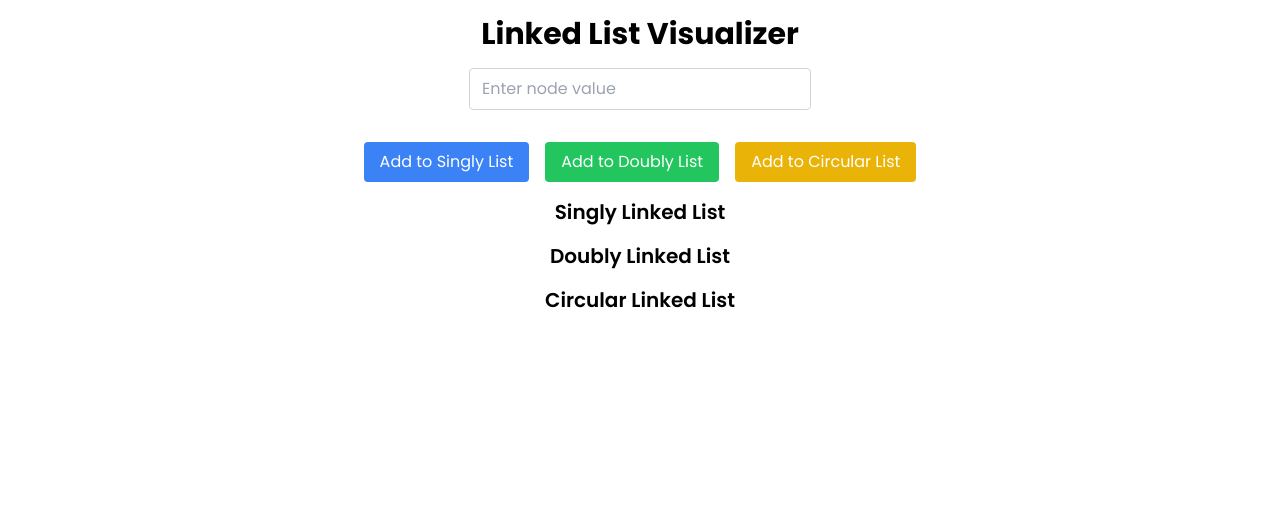
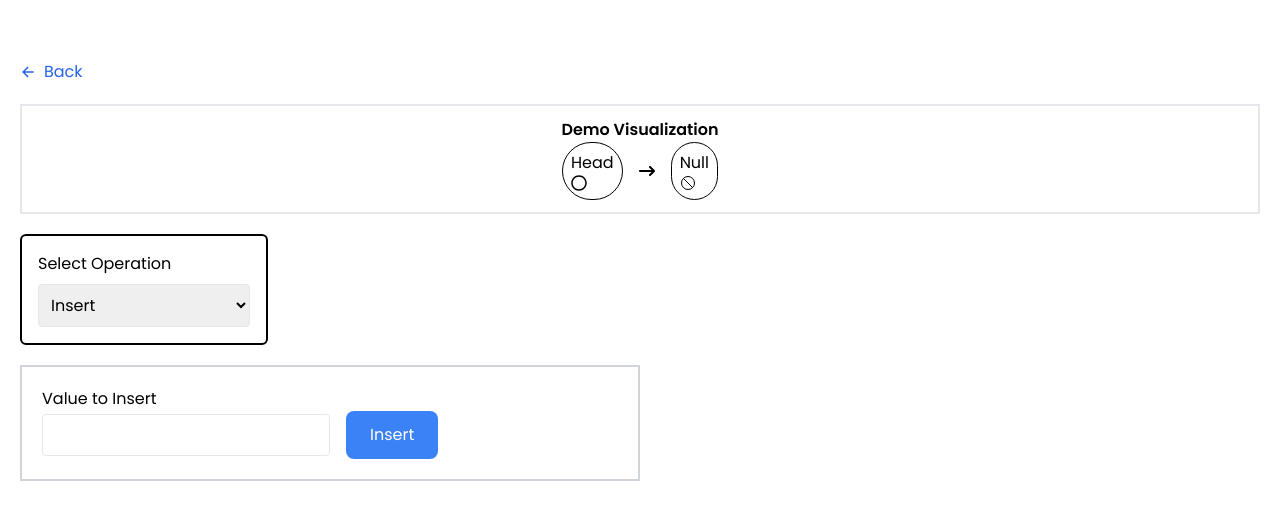
Before and after one commit to BryanLomerio/Data-Structures-playground, a React (Vite) app: page /linked-list-visualizer in a window 1280 px wide. Shown: the top 520 px of the page. Built offline with nearby package versions, Linux system fonts and the light colour scheme.

Commit message:
feat: add Linkedlist visualizer

```diff
--- a/src/components/array/ArrayVisualizer.jsx
+++ b/src/components/array/ArrayVisualizer.jsx
@@ -216,7 +216,7 @@ const ArrayVisualizer = () => {
                                 {element}
 
                                 {/* Index Indicator */}
-                                <div className="relative bottom-0 left-0 right-0 text-center text-xs text-red-300">
+                                <div className="relative bottom-0 left-0 right-0 text-center text-xs text-red-600">
                                     {index}
                                 </div>
                             </div>
--- a/src/components/linkedlist/CircularLinkedList.jsx
+++ /dev/null
@@ -1,28 +0,0 @@
-import React from 'react';
-import { FaArrowRight } from "react-icons/fa";
-import { FaArrowRotateLeft } from "react-icons/fa6";
-
-const CircularLinkedList = ({ list }) => {
-  return (
-    <div className="my-4">
-      <h2 className="text-xl font-semibold">Circular Linked List</h2>
-      <div className="flex items-center space-x-4">
-        {list.map((node, index) => (
-          <div key={index} className="flex items-center">
-            <div className="bg-yellow-500 text-white px-4 py-2 rounded-full">
-              {node.value}
-            </div>
-            {index < list.length - 1 && (
-              <div className="text-gray-500"><FaArrowRight /></div>
-            )}
-          </div>
-        ))}
-        {list.length > 0 && (
-          <div className="text-gray-500"><FaArrowRotateLeft /></div>
-        )}
-      </div>
-    </div>
-  );
-};
-
-export default CircularLinkedList;
--- /dev/null
+++ b/src/components/linkedlist/DeleteForm.jsx
@@ -0,0 +1,30 @@
+import React from 'react';
+
+const DeleteForm = ({ linkedList, selectedDelete, setSelectedDelete, deleteNode }) => (
+  <div className="mb-5">
+    <label className="block">Select Node to Delete</label>
+    <select
+      className="border p-2 rounded w-full"
+      value={selectedDelete}
+      onChange={(e) => setSelectedDelete(e.target.value)}
+    >
+      <option value="">-- Select --</option>
+      {linkedList.map((node, index) => (
+        <option key={index} value={node.value}>
+          {node.value}
+        </option>
+      ))}
+    </select>
+    <button
+      onClick={() => {
+        deleteNode(selectedDelete);
+        setSelectedDelete(null);
+      }}
+      className="px-6 py-3 bg-red-500 text-white rounded-lg mt-4"
+    >
+      Delete
+    </button>
+  </div>
+);
+
+export default DeleteForm;
--- a/src/components/linkedlist/DoublyLinkedList.jsx
+++ /dev/null
@@ -1,27 +0,0 @@
-import React from 'react';
-import { FaArrowRight, FaArrowLeft } from "react-icons/fa";
-
-
-const DoublyLinkedList = ({ list }) => {
-  return (
-    <div className="my-4">
-      <h2 className="text-xl font-semibold">Doubly Linked List</h2>
-      <div className="flex items-center space-x-4">
-        {list.map((node, index) => (
-          <div key={index} className="flex items-center">
-            {index > 0 && <div className="text-gray-500"><FaArrowLeft />
-                </div>}
-            <div className="bg-green-500 text-white px-4 py-2 rounded-full">
-              {node.value}
-            </div>
-            {index < list.length - 1 && (
-              <div className="text-gray-500"><FaArrowRight /></div>
-            )}
-          </div>
-        ))}
-      </div>
-    </div>
-  );
-};
-
-export default DoublyLinkedList;
--- /dev/null
+++ b/src/components/linkedlist/InsertForm.jsx
@@ -0,0 +1,24 @@
+import React from 'react';
+
+const InsertForm = ({ inputValue, setInputValue, insertNode }) => (
+  <div className="relative mb-5 border-black p-5 border-2 border-gray-300 w-[50%] right-0">
+    <label className="block">Value to Insert</label>
+    <input
+      className="border p-2 rounded w-[50%]"
+      type="text"
+      value={inputValue}
+      onChange={(e) => setInputValue(e.target.value)}
+    />
+    <button
+      onClick={() => {
+        insertNode(inputValue);
+        setInputValue('');
+      }}
+      className="px-6 py-3 bg-blue-500 text-white rounded-lg ml-4"
+    >
+      Insert
+    </button>
+  </div>
+);
+
+export default InsertForm;
--- /dev/null
+++ b/src/components/linkedlist/LinkedListDemo.jsx
@@ -0,0 +1,25 @@
+import React from 'react';
+import { FaRegCircle } from "react-icons/fa";
+import { FaArrowRightLong } from "react-icons/fa6";
+import { IoBanOutline } from "react-icons/io5";
+
+const LinkedListDemo = ({ linkedList }) => (
+  <div className="flex justify-between space-x-4 mb-5">
+    <div className="flex-1 border-2 p-3">
+      <h3 className="text-center font-semibold">Demo Visualization</h3>
+      <div className="flex justify-center items-center space-x-4">
+        <span className='border border-black rounded-full p-2'>Head <FaRegCircle /></span>
+        <span><FaArrowRightLong /></span>
+        {linkedList.map((node, index) => (
+          <div key={index} className="flex items-center">
+            <span className="px-4 py-2 border border-red-600 rounded-full">{node.value}</span>
+            {node.next && <span className="mx-2"><FaArrowRightLong /></span>}
+          </div>
+        ))}
+        <span className="ml-4 border border-black rounded-full p-2">Null <IoBanOutline /></span>
+      </div>
+    </div>
+  </div>
+);
+
+export default LinkedListDemo;
--- a/src/components/linkedlist/NodeInput.jsx
+++ /dev/null
@@ -1,17 +0,0 @@
-import React from 'react';
-
-const NodeInput = ({ inputValue, setInputValue }) => {
-  return (
-    <div className="mb-4 flex items-center gap-2">
-      <input
-        type="text"
-        placeholder="Enter node value"
-        value={inputValue}
-        onChange={(e) => setInputValue(e.target.value)}
-        className="border border-gray-300 rounded px-3 py-2"
-      />
-    </div>
-  );
-};
-
-export default NodeInput;
--- /dev/null
+++ b/src/components/linkedlist/OperationsMenu.jsx
@@ -0,0 +1,18 @@
+import React from 'react';
+
+const OperationsMenu = ({ operation, setOperation }) => (
+  <div className="mb-5 border-solid border-2 border-black w-[20%] p-4 rounded-md">
+    <label className="block mb-2">Select Operation</label>
+    <select
+      className="border p-2 rounded w-full"
+      value={operation}
+      onChange={(e) => setOperation(e.target.value)}
+    >
+      <option value="insert">Insert</option>
+      <option value="delete">Delete</option>
+      <option value="utilities">Utilities</option>
+    </select>
+  </div>
+);
+
+export default OperationsMenu;
--- a/src/components/linkedlist/SinglyLinkedList.jsx
+++ /dev/null
@@ -1,25 +0,0 @@
-
-import React from 'react';
-import { FaArrowRight } from "react-icons/fa";
-
-const SinglyLinkedList = ({ list }) => {
-  return (
-    <div className="my-4">
-      <h2 className="text-xl font-semibold">Singly Linked List</h2>
-      <div className="flex items-center space-x-4">
-        {list.map((node, index) => (
-          <div key={index} className="flex items-center">
-            <div className="bg-blue-500 text-white px-4 py-2 rounded-full">
-              {node.value}
-            </div>
-            {index < list.length - 1 && (
-              <div className="text-gray-500"><FaArrowRight /></div>
-            )}
-          </div>
-        ))}
-      </div>
-    </div>
-  );
-};
-
-export default SinglyLinkedList;
--- /dev/null
+++ b/src/components/linkedlist/UtilitiesForm.jsx
@@ -0,0 +1,40 @@
+import React from 'react';
+
+const UtilitiesForm = ({ reverseList, clearList, selectedUtility, setSelectedUtility }) => (
+  <div className="mb-5">
+    <label className="block mb-2">Select Utility Operation</label>
+    <div className="flex flex-col">
+      <label>
+        <input
+          type="radio"
+          name="utilityOption"
+          value="reverse"
+          checked={selectedUtility === 'reverse'}
+          onChange={(e) => setSelectedUtility(e.target.value)}
+        />
+        <span className="ml-2">Reverse</span>
+      </label>
+      <label>
+        <input
+          type="radio"
+          name="utilityOption"
+          value="clear"
+          checked={selectedUtility === 'clear'}
+          onChange={(e) => setSelectedUtility(e.target.value)}
+        />
+        <span className="ml-2">Clear</span>
+      </label>
+    </div>
+    <button
+      onClick={() => {
+        if (selectedUtility === 'reverse') reverseList();
+        if (selectedUtility === 'clear') clearList();
+      }}
+      className="px-6 py-3 bg-green-500 text-white rounded-lg mt-4"
+    >
+      Execute
+    </button>
+  </div>
+);
+
+export default UtilitiesForm;
--- a/src/pages/LinkedListVisualizer.jsx
+++ b/src/pages/LinkedListVisualizer.jsx
@@ -1,71 +1,86 @@
 import React, { useState } from 'react';
-import SinglyLinkedList from "../components/linkedlist/SinglyLinkedList";
-import DoublyLinkedList from '../components/linkedlist/DoublyLinkedList';
-import CircularLinkedList from '../components/linkedlist/CircularLinkedList';
-import NodeInput from '../components/linkedlist/NodeInput';
+import LinkedListDemo from '../components/linkedlist/LinkedListDemo';
+import OperationsMenu from '../components/linkedlist/OperationsMenu';
+import InsertForm from '../components/linkedlist/InsertForm';
+import DeleteForm from '../components/linkedlist/DeleteForm';
+import UtilitiesForm from '../components/linkedlist/UtilitiesForm';
+import { IoArrowBackSharp } from "react-icons/io5";
+import { useNavigate } from "react-router-dom";
 
 const LinkedListVisualizer = () => {
+  const [linkedList, setLinkedList] = useState([]);
+  const [operation, setOperation] = useState('insert');
   const [inputValue, setInputValue] = useState('');
-  const [singlyList, setSinglyList] = useState([]);
-  const [doublyList, setDoublyList] = useState([]);
-  const [circularList, setCircularList] = useState([]);
+  const [insertIndex, setInsertIndex] = useState('');
+  const [selectedDelete, setSelectedDelete] = useState(null);
+  const [selectedUtility, setSelectedUtility] = useState(null);
 
-  const handleAddNode = (listType) => {
-    const newNode = { value: inputValue };
 
-    if (listType === 'singly') {
-      setSinglyList([...singlyList, newNode]);
-    } else if (listType === 'doubly') {
-      const prevNode = doublyList[doublyList.length - 1];
-      newNode.prev = prevNode;
-      setDoublyList([...doublyList, newNode]);
-    } else if (listType === 'circular') {
-      const updatedList = [...circularList, newNode];
-      setCircularList(updatedList);
+  const navigate = useNavigate();
+     const goBack = () => {
+         navigate('/');
+     };
+
+  const insertNode = (value) => {
+    const newNode = { value, next: null };
+    if (linkedList.length === 0) {
+      setLinkedList([newNode]);
+    } else {
+      const newList = [...linkedList];
+      newList[newList.length - 1].next = newNode;
+      setLinkedList([...newList, newNode]);
     }
-    setInputValue('');
   };
 
-  const handleRemoveNode = (listType) => {
-    if (listType === 'singly') setSinglyList(singlyList.slice(0, -1));
-    if (listType === 'doubly') setDoublyList(doublyList.slice(0, -1));
-    if (listType === 'circular') setCircularList(circularList.slice(0, -1));
+  const insertAtSpecificIndex = (value, index) => {
+    if (index < 0 || index > linkedList.length) return;
+    const newNode = { value, next: null };
+    const newList = [...linkedList];
+    newList.splice(index, 0, newNode);
+    setLinkedList(newList);
   };
 
+  const deleteNode = (value) => {
+    setLinkedList(linkedList.filter((node) => node.value !== value));
+  };
+
+  const reverseList = () => setLinkedList([...linkedList].reverse());
+  const clearList = () => setLinkedList([]);
+
   return (
-    <div className="flex justify-center min-h-screen p-4">
-      <div className="text-center w-full max-w-4xl">
-        <h1 className="text-3xl font-bold mb-4">Linked List Visualizer</h1>
-
-        {/* Center NodeInput */}
-        <div className="flex justify-center mb-4">
-          <NodeInput inputValue={inputValue} setInputValue={setInputValue} />
-        </div>
-
-        <div className="flex justify-center gap-4 my-4">
+    <div className="max-w-7xl mx-auto mt-10 p-5 rounded-lg">
           <button
-            onClick={() => handleAddNode('singly')}
-            className="bg-blue-500 text-white px-4 py-2 rounded"
-          >
-            Add to Singly List
-          </button>
-          <button
-            onClick={() => handleAddNode('doubly')}
-            className="bg-green-500 text-white px-4 py-2 rounded"
-          >
-            Add to Doubly List
-          </button>
-          <button
-            onClick={() => handleAddNode('circular')}
-            className="bg-yellow-500 text-white px-4 py-2 rounded"
-          >
-            Add to Circular List
-          </button>
-        </div>
-        <SinglyLinkedList list={singlyList} />
-        <DoublyLinkedList list={doublyList} />
-        <CircularLinkedList list={circularList} />
-      </div>
+           className="flex items-center gap-2 text-blue-600 hover:text-blue-800 mb-5"
+           onClick={goBack}
+            >
+            <IoArrowBackSharp />
+                        Back
+            </button>
+      <LinkedListDemo linkedList={linkedList} />
+      <OperationsMenu operation={operation} setOperation={setOperation} />
+      {operation === 'insert' && (
+        <InsertForm
+          inputValue={inputValue}
+          setInputValue={setInputValue}
+          insertNode={insertNode}
+        />
+      )}
+      {operation === 'delete' && (
+        <DeleteForm
+          linkedList={linkedList}
+          selectedDelete={selectedDelete}
+          setSelectedDelete={setSelectedDelete}
+          deleteNode={deleteNode}
+        />
+      )}
+      {operation === 'utilities' && (
+        <UtilitiesForm
+          reverseList={reverseList}
+          clearList={clearList}
+          selectedUtility={selectedUtility}
+          setSelectedUtility={setSelectedUtility}
+        />
+      )}
     </div>
   );
 };
--- /dev/null
+++ b/src/utils/UtilityOperations.js
@@ -0,0 +1,63 @@
+const UtilityOperations = ({ selectedUtility, setSelectedUtility, updateDataValue, setUpdateDataValue }) => {
+    return (
+      <div className="mb-5">
+        <label className="block">Select Utility Operation</label>
+        <div>
+          <label>
+            <input
+              type="radio"
+              name="utilityOption"
+              value="reverse"
+              checked={selectedUtility === 'reverse'}
+              onChange={(e) => setSelectedUtility(e.target.value)}
+            />
+            Reverse
+          </label>
+          <label>
+            <input
+              type="radio"
+              name="utilityOption"
+              value="updateData"
+              checked={selectedUtility === 'updateData'}
+              onChange={(e) => setSelectedUtility(e.target.value)}
+            />
+            Update Data
+          </label>
+          <label>
+            <input
+              type="radio"
+              name="utilityOption"
+              value="replace"
+              checked={selectedUtility === 'replace'}
+              onChange={(e) => setSelectedUtility(e.target.value)}
+            />
+            Replace
+          </label>
+          <label>
+            <input
+              type="radio"
+              name="utilityOption"
+              value="clear"
+              checked={selectedUtility === 'clear'}
+              onChange={(e) => setSelectedUtility(e.target.value)}
+            />
+            Clear
+          </label>
+        </div>
+
+        {selectedUtility === 'updateData' && (
+          <div className="mb-5">
+            <label className="block">New Data Value</label>
+            <input
+              className="border p-2 rounded w-full"
+              type="text"
+              value={updateDataValue}
+              onChange={(e) => setUpdateDataValue(e.target.value)}
+            />
+          </div>
+        )}
+      </div>
+    );
+  };
+
+  export default UtilityOperations;
```
